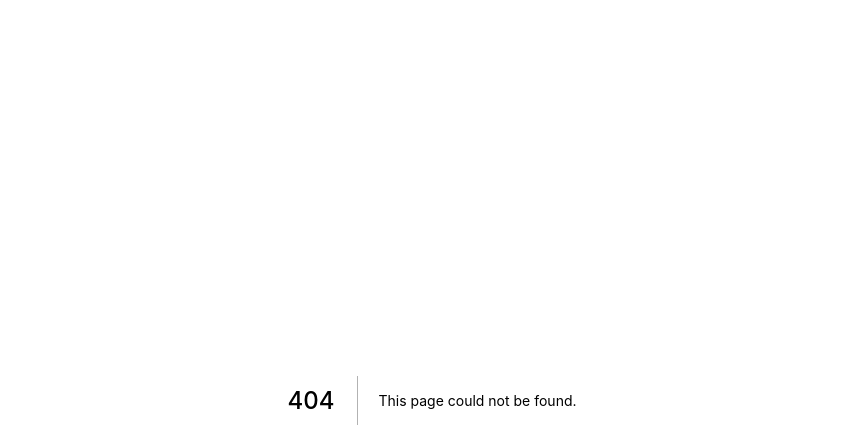
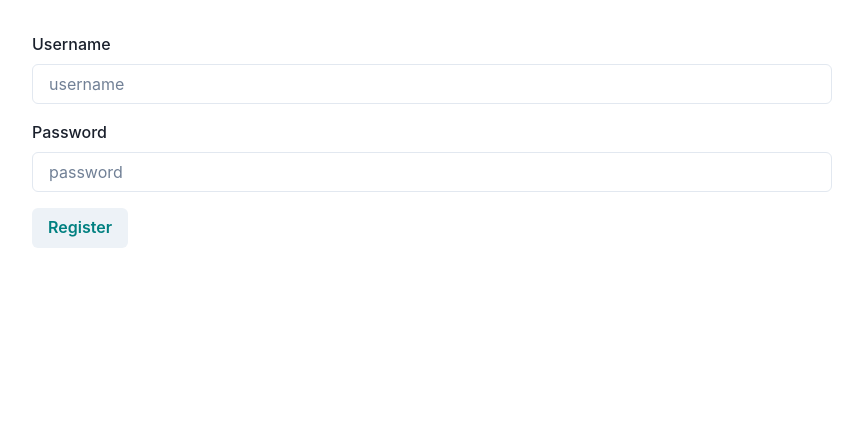
Before and after one commit to jbyomuhangi/blog-post-project-urql, a Next.js app in the folder frontend/: page /register in a window 1280 px wide. Before the commit this address had no page. Shown: the top 448 px of the page, without its empty margins (208-1071 px from the left). Built offline with nearby package versions, Linux system fonts and the light colour scheme.

Commit message:
Created register form

```diff
--- a/frontend/package.json
+++ b/frontend/package.json
@@ -11,6 +11,7 @@
     "@chakra-ui/theme-tools": "^2.0.2",
     "@emotion/react": "^11.9.0",
     "@emotion/styled": "^11.9.0",
+    "formik": "^2.2.9",
     "framer-motion": "^6.3.0",
     "next": "latest",
     "react": "^18.2.0",
--- /dev/null
+++ b/frontend/src/components/InputField.tsx
@@ -0,0 +1,37 @@
+import React from "react";
+import {
+  FormControl,
+  FormLabel,
+  Input,
+  FormErrorMessage,
+} from "@chakra-ui/react";
+
+import { useField } from "formik";
+
+type InputFieldProps = React.InputHTMLAttributes<HTMLInputElement> & {
+  name: string;
+  label: string;
+};
+
+const InputField: React.FC<InputFieldProps> = ({
+  label,
+  size: _,
+  ...props
+}) => {
+  const [field, { error }] = useField(props);
+
+  return (
+    <FormControl isInvalid={!!error}>
+      <FormLabel htmlFor={field.name}>{label}</FormLabel>
+      <Input
+        {...field}
+        {...props}
+        id={field.name}
+        placeholder={props.placeholder}
+      />
+      {error ? <FormErrorMessage>{error}</FormErrorMessage> : null}
+    </FormControl>
+  );
+};
+
+export default InputField;
--- /dev/null
+++ b/frontend/src/components/Wrapper.tsx
@@ -0,0 +1,22 @@
+import React from "react";
+import { Box } from "@chakra-ui/react";
+
+interface WrapperProps {
+  variant?: "small" | "regular";
+  children: React.ReactNode;
+}
+
+const Wrapper: React.FC<WrapperProps> = ({ children, variant = "regular" }) => {
+  return (
+    <Box
+      maxWidth={variant === "regular" ? "800px" : "400px"}
+      width="100%"
+      mt={8}
+      mx="auto"
+    >
+      {children}
+    </Box>
+  );
+};
+
+export default Wrapper;
--- /dev/null
+++ b/frontend/src/pages/register.tsx
@@ -0,0 +1,48 @@
+import React from "react";
+import { Formik, Form } from "formik";
+import { Box, Button } from "@chakra-ui/react";
+
+import Wrapper from "../components/Wrapper";
+import InputField from "../components/InputField";
+
+interface registerProps {}
+
+const register: React.FC<registerProps> = ({}) => {
+  return (
+    <Wrapper variant="regular">
+      <Formik
+        initialValues={{ username: "", password: "" }}
+        onSubmit={(values) => {
+          console.log(values);
+        }}
+      >
+        {({ isSubmitting }) => {
+          return (
+            <Form>
+              <InputField
+                name="username"
+                placeholder="username"
+                label="Username"
+              />
+
+              <Box mt={4} mb={4}>
+                <InputField
+                  name="password"
+                  placeholder="password"
+                  label="Password"
+                  type="password"
+                />
+              </Box>
+
+              <Button type="submit" color="teal" isLoading={isSubmitting}>
+                Register
+              </Button>
+            </Form>
+          );
+        }}
+      </Formik>
+    </Wrapper>
+  );
+};
+
+export default register;
```
Also changed, not shown: 1 other file (tests, documents, lock files or other folders).
